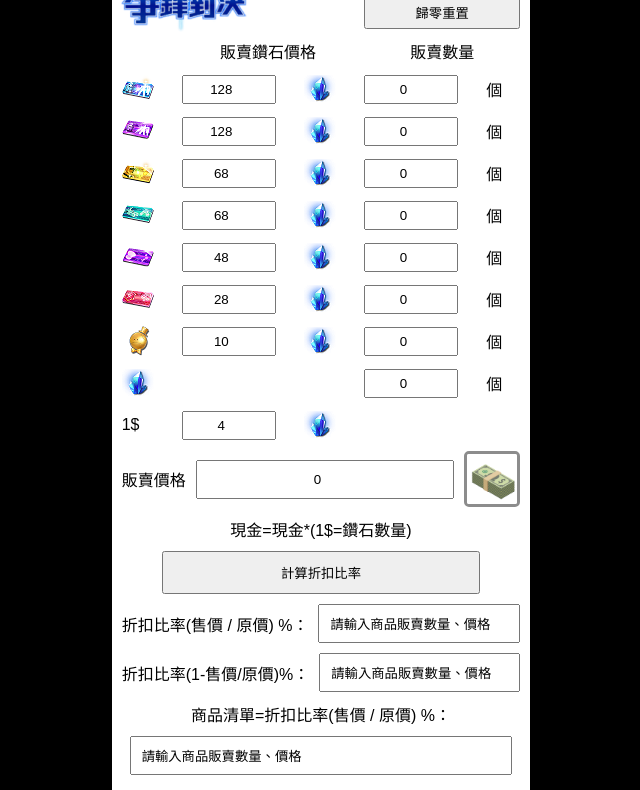
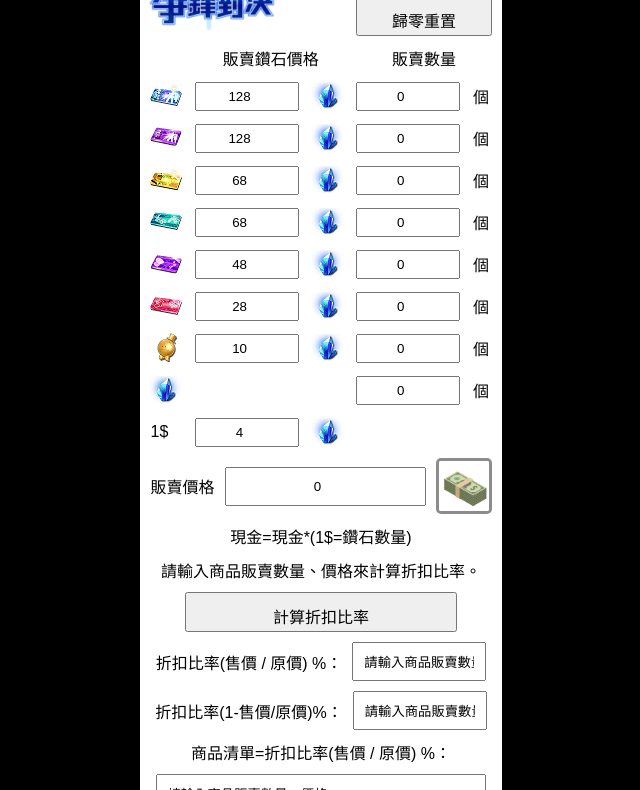
Before and after one commit to tear670103/-, a plain HTML site: page index.html in a window 1280 px wide. Shown: the part 80-870 px from the top of the page, without its empty margins (319-959 px from the left). Drawn offline with Linux system fonts and the light colour scheme.

Commit message:
Add files via upload

```diff
--- a/index.html
+++ b/index.html
@@ -33,7 +33,7 @@
 				align-items: center;
 			}
 			.container input[type="number"] {
-				width: 80px;
+				width: 90px;
 				text-align: center;
 			}
 			.container input {
@@ -43,10 +43,13 @@
 			.container label {
 				white-space: nowrap;
 			}
-			#resetSalesQuantity {
-				padding: 5px;
+			#salesResetButton {
+				padding: 10px;
 				align-items: center;
 				grid-column: 4 / 6;
+				height: 40px;
+				font-size: 16px;
+				text-align: center;
 			}
 			#selesDiamondPricesLabel {
 				text-align: center;
@@ -70,14 +73,21 @@
 				padding: 10px;
 			}
 			#calculateDiscountRateButton {
+				height: 40px;
 				width: 80%;
 				padding: 10px;
+				font-size: 16px;
+				text-align: center;
 			}
-			#calculateDiscountRate1, #calculateDiscountRate2, #productListCalculateDiscountRate1, #productListCalculateDiscountRate2 {
+			#calculateDiscountRate1, #calculateDiscountRate2 {
+				width: 110px;
+				padding: 10px;
+			}
+			#productListCalculateDiscountRate1, #productListCalculateDiscountRate2 {
 				width: 90%;
 				padding: 10px;
 			}
-			#columnLabel {
+			.columnLabel {
 				width: 100%;
 				display: block;
 			}
@@ -105,7 +115,7 @@
 				<div></div>
 				<div></div>
 				<div></div>
-				<button id="resetSalesQuantity" onclick="salesReset()">歸零重置</button>
+				<button id="salesResetButton" onclick="salesReset()">歸零重置</button>
 
 				<div></div>
 				<label id="selesDiamondPricesLabel">販賣鑽石價格</label>
@@ -174,8 +184,12 @@
 					<img src="./images/鑽石.png" id="salesDiamondType" alt="鑽石" onclick="switchSalesType('diamond')">
 				</div>
 				<div class="columnContainer">
-					<label id="columnLabel">現金=現金*(1$=鑽石數量)</label>
+					<label class="columnLabel">現金=現金*(1$=鑽石數量)</label>
 				</div>
+				<div class="columnContainer">
+					<label class="columnLabel">請輸入商品販賣數量、價格來計算折扣比率。</label>
+				</div>
+
 				<div class="columnContainer">
 					<button id="calculateDiscountRateButton" onclick="calculateDiscountRate()">計算折扣比率</button>
 				</div>
@@ -191,14 +205,14 @@
 				</div>
 
 				<div class="columnContainer">
-					<label id="columnLabel">商品清單=折扣比率(售價 / 原價) %：</label>
+					<label class="columnLabel">商品清單=折扣比率(售價 / 原價) %：</label>
 				</div>
 				<div class="columnContainer">
 					<input type="text" id="productListCalculateDiscountRate1" value="請輸入商品販賣數量、價格" readonly="readonly">
 				</div>
 
 				<div class="columnContainer">
-					<label id="columnLabel">商品清單=折扣比率(1-售價/原價)%：</label>
+					<label class="columnLabel">商品清單=折扣比率(1-售價/原價)%：</label>
 				</div>
 				<div class="columnContainer">
 					<input type="text" id="productListCalculateDiscountRate2" value="請輸入商品販賣數量、價格" readonly="readonly">
```
